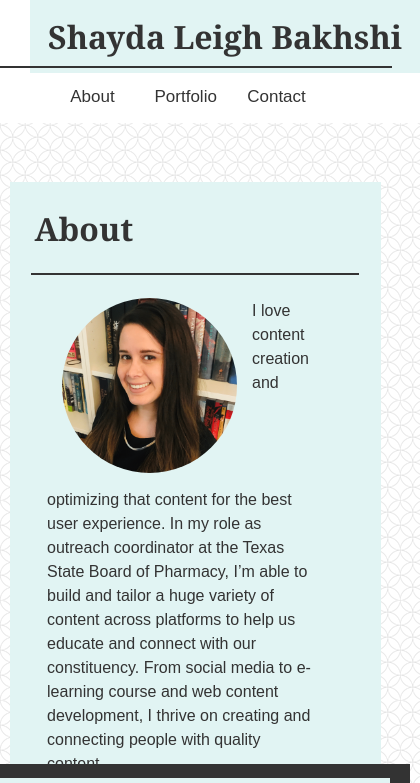
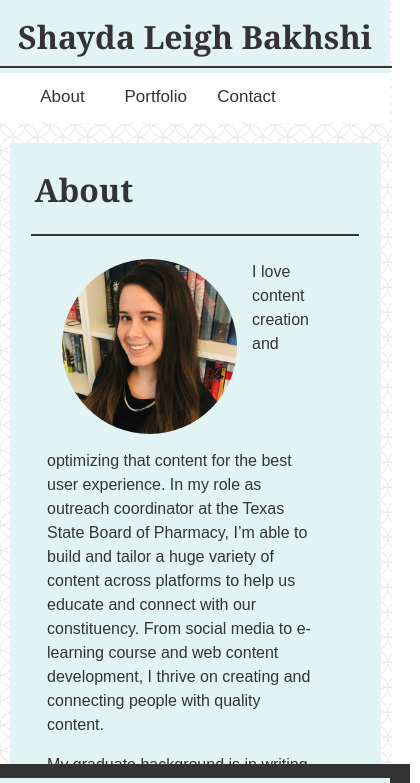
Before and after one commit to shaybak/responsive-portfolio, a plain HTML site: page index.html in a window 390 px wide. Shown: the top 783 px of the page, 420 px wide, since content can reach past the window. Drawn offline with Linux system fonts and the light colour scheme.

Commit message:
fixed minor margin error in div container1 css

```diff
--- a/assets/css/styles.css
+++ b/assets/css/styles.css
@@ -328,17 +328,16 @@ MEDIA QUERIES
 
 @media (max-width: 768px) {
 
-  /* .container1 {
-    width: 100%;
-    position: relative;
-    display: block;
-  } */
+  .container1 {
+    margin: 0
+  }
+
   h1 {
     font-size: 1.5em;
   }
 
   .content {
-    margin: 15% auto;
+    margin: 5% auto;
     width: 90%;
     position: relative;
   }
@@ -464,10 +463,11 @@ MEDIA QUERIES
     width: 100%;
     position: relative;
     display: block;
+    margin: 0
   }
 
   .content {
-    margin: 15% auto;
+    margin: 5% auto;
     width: 90%;
     position: relative;
   }
```
